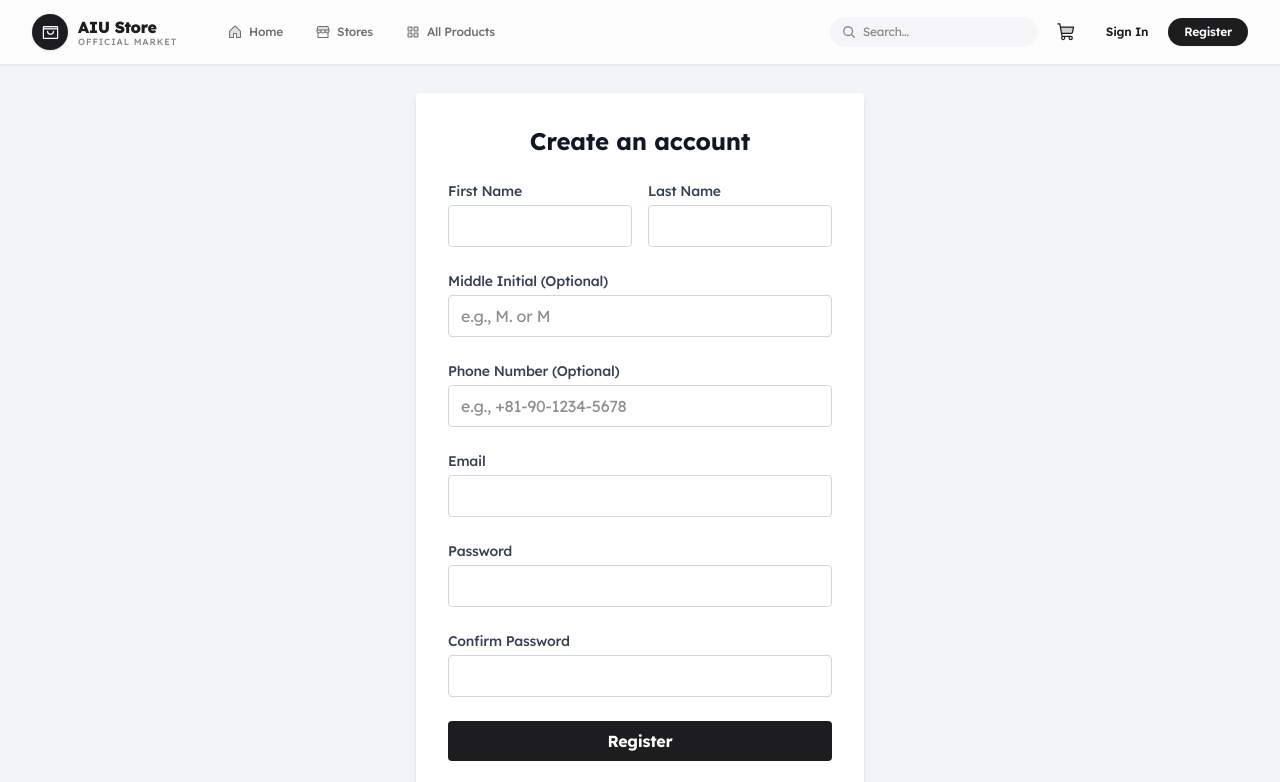
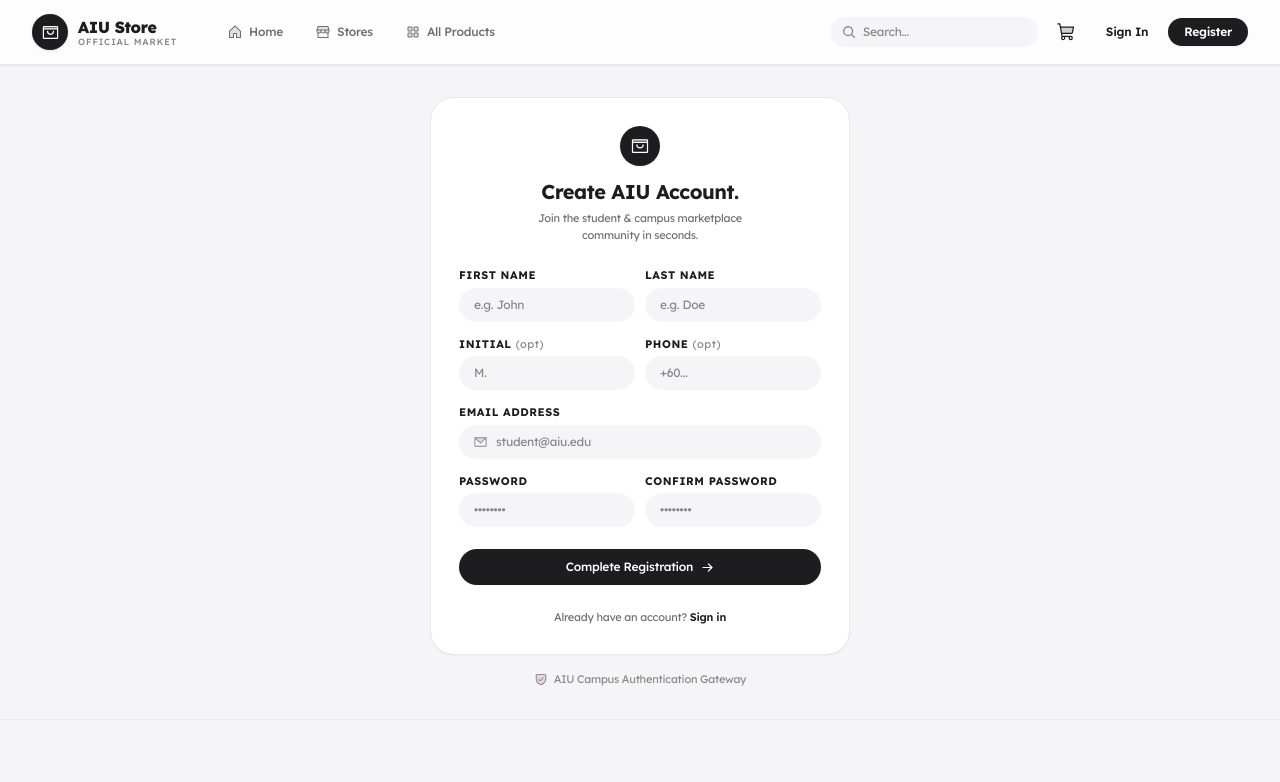
Before and after one commit to Mahiamk/PBL, a React (Vite) app in the folder frontend/: page /register in a window 1280 px wide. Shown: the top 782 px of the page. Built offline with nearby package versions, Linux system fonts and the light colour scheme; no server answers.

Commit message:
feat(pages): update Register page for customer and student onboarding

```diff
--- a/frontend/src/pages/Register.jsx
+++ b/frontend/src/pages/Register.jsx
@@ -1,20 +1,29 @@
 import React, { useState } from 'react';
 import { register } from '../lib/api';
 import { useNavigate, Link } from 'react-router-dom';
+import {
+  User,
+  EnvelopeSimple,
+  LockKey,
+  Phone,
+  ArrowRight,
+  ShoppingBagOpen,
+  ShieldCheck,
+} from '@phosphor-icons/react';
 
 const Register = () => {
-  // 3NF Normalized: Split full_name into first_name, last_name, initial
   const [formData, setFormData] = useState({
     first_name: '',
     last_name: '',
-    initial: '',  // Optional middle initial
-    phone_number: '',  // User phone number
+    initial: '',
+    phone_number: '',
     email: '',
     password: '',
     confirmPassword: '',
-    role: 'customer'
+    role: 'customer',
   });
   const [error, setError] = useState('');
+  const [isSubmitting, setIsSubmitting] = useState(false);
   const navigate = useNavigate();
 
   const handleChange = (e) => {
@@ -30,123 +39,189 @@ const Register = () => {
       return;
     }
 
+    setIsSubmitting(true);
     try {
       await register({
         first_name: formData.first_name,
         last_name: formData.last_name,
-        initial: formData.initial || null,  // Send null if empty
-        phone_number: formData.phone_number || null,  // Send null if empty
+        initial: formData.initial || null,
+        phone_number: formData.phone_number || null,
         email: formData.email,
         password: formData.password,
-        role: formData.role
+        role: formData.role,
       });
-      // Redirect to login on success
       navigate('/login');
     } catch (err) {
       setError(err.response?.data?.detail || 'Registration failed. Please try again.');
+    } finally {
+      setIsSubmitting(false);
     }
   };
 
   return (
-    <div className="flex items-center justify-center min-h-screen bg-gray-100">
-      <div className="w-full max-w-md p-8 space-y-6 bg-white rounded shadow-md">
-        <h2 className="text-2xl font-bold text-center text-gray-900">Create an account</h2>
-        {error && <p className="text-red-500 text-center text-sm">{error}</p>}
-        <form onSubmit={handleSubmit} className="space-y-6">
-          <div className="grid grid-cols-2 gap-4">
+    <div className="min-h-[75vh] flex items-center justify-center bg-[#f5f5f7] py-8 px-4 sm:px-6">
+      <div className="w-full max-w-[420px]">
+        <div className="bg-white rounded-3xl border border-[#e8e8ed] shadow-xs p-6 sm:p-7">
+          {/* Header */}
+          <div className="text-center mb-6">
+            <Link to="/" className="inline-block group mb-3">
+              <div className="w-10 h-10 rounded-full bg-[#1d1d1f] text-white flex items-center justify-center mx-auto shadow-xs group-hover:scale-105 transition-transform duration-200">
+                <ShoppingBagOpen size={20} weight="duotone" />
+              </div>
+            </Link>
+            <h1 className="text-xl font-bold text-[#1d1d1f] tracking-tight">
+              Create AIU Account.
+            </h1>
+            <p className="text-[11px] text-[#6e6e73] mt-1 max-w-[260px] mx-auto">
+              Join the student & campus marketplace community in seconds.
+            </p>
+          </div>
+
+          {error && (
+            <div className="mb-4 p-3 bg-[#fff5f5] border border-[#fed7d7] rounded-2xl text-[11px] text-[#c53030] flex items-center space-x-2">
+              <span className="w-1.5 h-1.5 rounded-full bg-[#e53e3e] shrink-0"></span>
+              <span>{error}</span>
+            </div>
+          )}
+
+          <form onSubmit={handleSubmit} className="space-y-3.5">
+            <div className="grid grid-cols-2 gap-2.5">
               <div>
-              <label className="block text-sm font-medium text-gray-700">First Name</label>
+                <label className="block text-[11px] font-bold uppercase tracking-wider text-[#1d1d1f] mb-1">
+                  First Name
+                </label>
                 <input
                   name="first_name"
                   type="text"
                   required
+                  placeholder="e.g. John"
                   value={formData.first_name}
                   onChange={handleChange}
-                className="w-full px-3 py-2 mt-1 border border-gray-300 rounded focus:outline-none focus:ring-primary focus:border-primary"
+                  className="w-full px-3.5 py-2 bg-[#f5f5f7] hover:bg-[#f0eaed] focus:bg-white text-xs text-[#1d1d1f] placeholder:text-[#86868b] rounded-full border border-transparent focus:border-[#dfd5da] focus:ring-2 focus:ring-[#1d1d1f]/5 outline-none transition-all"
                 />
               </div>
               <div>
-              <label className="block text-sm font-medium text-gray-700">Last Name</label>
+                <label className="block text-[11px] font-bold uppercase tracking-wider text-[#1d1d1f] mb-1">
+                  Last Name
+                </label>
                 <input
                   name="last_name"
                   type="text"
                   required
+                  placeholder="e.g. Doe"
                   value={formData.last_name}
                   onChange={handleChange}
-                className="w-full px-3 py-2 mt-1 border border-gray-300 rounded focus:outline-none focus:ring-primary focus:border-primary"
+                  className="w-full px-3.5 py-2 bg-[#f5f5f7] hover:bg-[#f0eaed] focus:bg-white text-xs text-[#1d1d1f] placeholder:text-[#86868b] rounded-full border border-transparent focus:border-[#dfd5da] focus:ring-2 focus:ring-[#1d1d1f]/5 outline-none transition-all"
                 />
               </div>
             </div>
+
+            <div className="grid grid-cols-2 gap-2.5">
               <div>
-            <label className="block text-sm font-medium text-gray-700">Middle Initial (Optional)</label>
+                <label className="block text-[11px] font-bold uppercase tracking-wider text-[#1d1d1f] mb-1">
+                  Initial <span className="text-[#86868b] lowercase font-normal">(opt)</span>
+                </label>
                 <input
                   name="initial"
                   type="text"
                   maxLength={10}
+                  placeholder="M."
                   value={formData.initial}
                   onChange={handleChange}
-              placeholder="e.g., M. or M"
-              className="w-full px-3 py-2 mt-1 border border-gray-300 rounded focus:outline-none focus:ring-primary focus:border-primary"
+                  className="w-full px-3.5 py-2 bg-[#f5f5f7] hover:bg-[#f0eaed] focus:bg-white text-xs text-[#1d1d1f] placeholder:text-[#86868b] rounded-full border border-transparent focus:border-[#dfd5da] focus:ring-2 focus:ring-[#1d1d1f]/5 outline-none transition-all"
                 />
               </div>
               <div>
-            <label className="block text-sm font-medium text-gray-700">Phone Number (Optional)</label>
+                <label className="block text-[11px] font-bold uppercase tracking-wider text-[#1d1d1f] mb-1">
+                  Phone <span className="text-[#86868b] lowercase font-normal">(opt)</span>
+                </label>
                 <input
                   name="phone_number"
                   type="tel"
+                  placeholder="+60..."
                   value={formData.phone_number}
                   onChange={handleChange}
-              placeholder="e.g., +81-90-1234-5678"
-              className="w-full px-3 py-2 mt-1 border border-gray-300 rounded focus:outline-none focus:ring-primary focus:border-primary"
+                  className="w-full px-3.5 py-2 bg-[#f5f5f7] hover:bg-[#f0eaed] focus:bg-white text-xs text-[#1d1d1f] placeholder:text-[#86868b] rounded-full border border-transparent focus:border-[#dfd5da] focus:ring-2 focus:ring-[#1d1d1f]/5 outline-none transition-all"
                 />
               </div>
+            </div>
+
             <div>
-            <label className="block text-sm font-medium text-gray-700">Email</label>
+              <label className="block text-[11px] font-bold uppercase tracking-wider text-[#1d1d1f] mb-1">
+                Email Address
+              </label>
+              <div className="relative">
+                <EnvelopeSimple
+                  size={15}
+                  weight="duotone"
+                  className="absolute left-3.5 top-1/2 -translate-y-1/2 text-[#86868b] pointer-events-none"
+                />
                 <input
                   name="email"
                   type="email"
                   required
+                  placeholder="student@aiu.edu"
                   value={formData.email}
                   onChange={handleChange}
-              className="w-full px-3 py-2 mt-1 border border-gray-300 rounded focus:outline-none focus:ring-primary focus:border-primary"
+                  className="w-full pl-9 pr-4 py-2 bg-[#f5f5f7] hover:bg-[#f0eaed] focus:bg-white text-xs text-[#1d1d1f] placeholder:text-[#86868b] rounded-full border border-transparent focus:border-[#dfd5da] focus:ring-2 focus:ring-[#1d1d1f]/5 outline-none transition-all"
                 />
               </div>
+            </div>
+
+            <div className="grid grid-cols-2 gap-2.5">
               <div>
-            <label className="block text-sm font-medium text-gray-700">Password</label>
+                <label className="block text-[11px] font-bold uppercase tracking-wider text-[#1d1d1f] mb-1">
+                  Password
+                </label>
                 <input
                   name="password"
                   type="password"
                   required
+                  placeholder="••••••••"
                   value={formData.password}
                   onChange={handleChange}
-              className="w-full px-3 py-2 mt-1 border border-gray-300 rounded focus:outline-none focus:ring-primary focus:border-primary"
+                  className="w-full px-3.5 py-2 bg-[#f5f5f7] hover:bg-[#f0eaed] focus:bg-white text-xs text-[#1d1d1f] placeholder:text-[#86868b] rounded-full border border-transparent focus:border-[#dfd5da] focus:ring-2 focus:ring-[#1d1d1f]/5 outline-none transition-all"
                 />
               </div>
               <div>
-            <label className="block text-sm font-medium text-gray-700">Confirm Password</label>
+                <label className="block text-[11px] font-bold uppercase tracking-wider text-[#1d1d1f] mb-1">
+                  Confirm Password
+                </label>
                 <input
                   name="confirmPassword"
                   type="password"
                   required
+                  placeholder="••••••••"
                   value={formData.confirmPassword}
                   onChange={handleChange}
-              className="w-full px-3 py-2 mt-1 border border-gray-300 rounded focus:outline-none focus:ring-primary focus:border-primary"
+                  className="w-full px-3.5 py-2 bg-[#f5f5f7] hover:bg-[#f0eaed] focus:bg-white text-xs text-[#1d1d1f] placeholder:text-[#86868b] rounded-full border border-transparent focus:border-[#dfd5da] focus:ring-2 focus:ring-[#1d1d1f]/5 outline-none transition-all"
                 />
               </div>
+            </div>
+
+            <div className="pt-2">
               <button
                 type="submit"
-            className="w-full px-4 py-2 font-bold text-white bg-primary rounded hover:bg-primary-dark focus:outline-none focus:ring-2 focus:ring-primary"
+                disabled={isSubmitting}
+                className="w-full flex items-center justify-center space-x-2 py-2.5 px-4 rounded-full bg-[#1d1d1f] hover:bg-[#333336] active:scale-95 text-white font-medium text-xs transition-all shadow-xs disabled:opacity-60"
               >
-            Register
+                <span>{isSubmitting ? 'Creating Account...' : 'Complete Registration'}</span>
+                <ArrowRight size={13} weight="bold" />
               </button>
+            </div>
           </form>
-        <div className="text-sm text-center">
-          <p className="text-gray-600">
+
+          <div className="mt-6 text-center text-[11px] text-[#6e6e73]">
             Already have an account?{' '}
-            <Link to="/login" className="font-medium text-primary hover:text-primary-dark">
+            <Link to="/login" className="font-semibold text-[#1d1d1f] hover:underline">
               Sign in
             </Link>
-          </p>
+          </div>
+        </div>
+
+        <div className="flex items-center justify-center space-x-1.5 mt-4 text-[#86868b] text-[11px]">
+          <ShieldCheck size={14} weight="duotone" className="text-[#8e6e7d]" />
+          <span>AIU Campus Authentication Gateway</span>
         </div>
       </div>
     </div>
```
Lines whose indentation alone changed are shown as unchanged.
